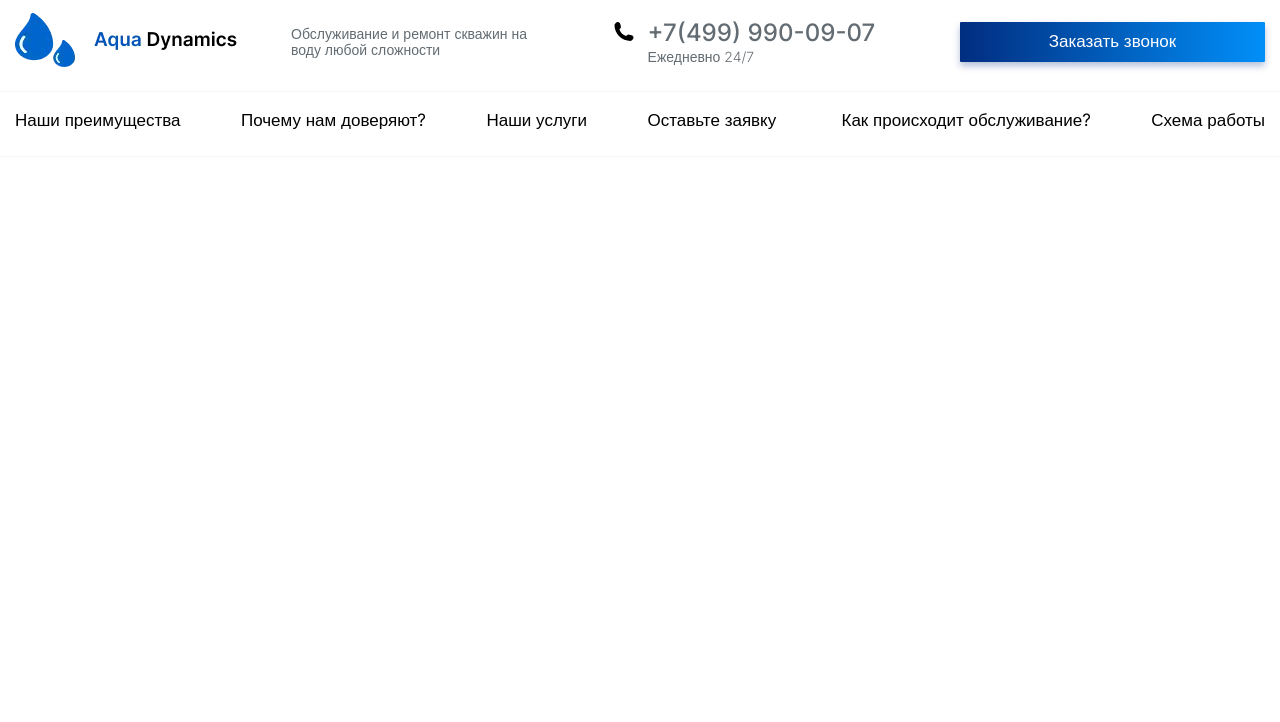
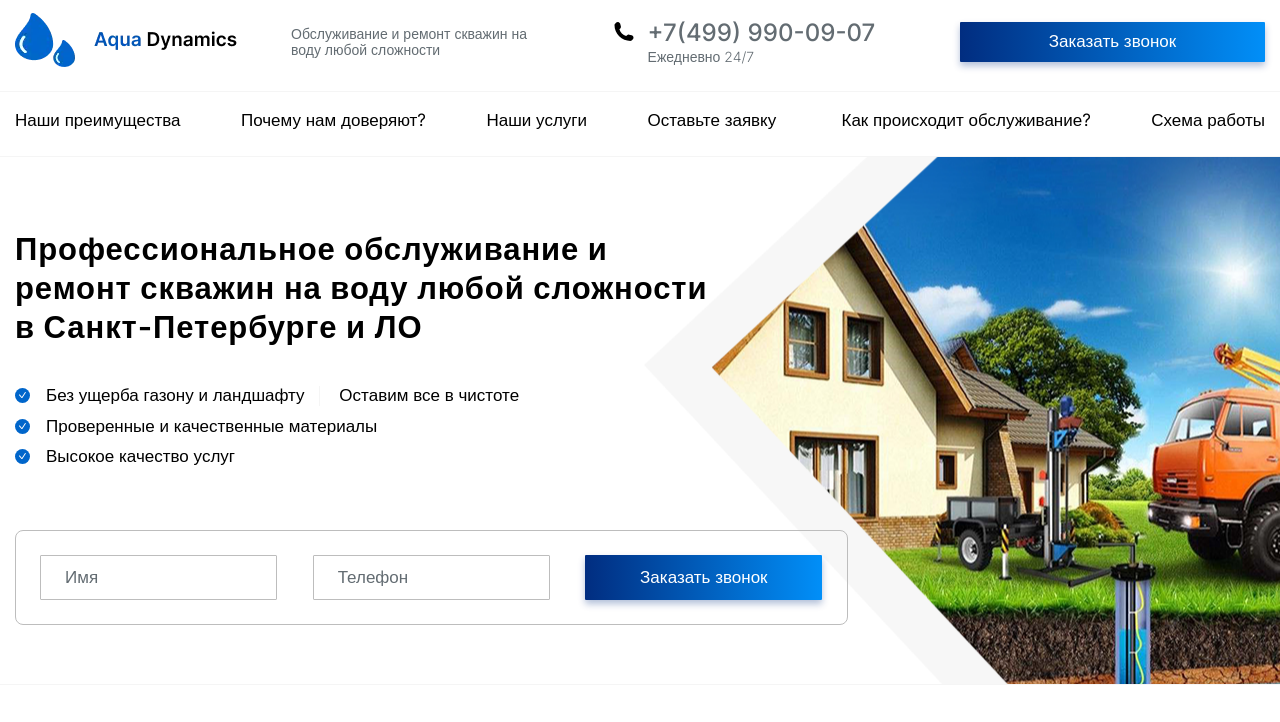
Before and after one commit to Unleashed97/aqua-dynamics, a website: page src/index.html in a window 1280 px wide. Drawn offline with nearby package versions, Linux system fonts and the light colour scheme; files that its build step writes are made by us from their sources; files whose address does not match are found by name.

Commit message:
feat: add section showcase

```diff
--- a/src/index.html
+++ b/src/index.html
@@ -11,7 +11,54 @@
     @@include('html/partials/header.html')
 
     <!-- main -->
-    <main></main>
+    <main>
+        <div class="container container--lg">
+            <section class="section section--showcase">
+                <div class="container">
+                    <div class="section__inner">
+                        <h1 class="section__title">Профессиональное обслуживание и
+                            ремонт скважин на воду любой сложности в
+                            Санкт-Петербурге и ЛО</h1>
+
+                        <div class="section__content">
+                            <ul class="list list--showcase">
+                                <li class="list__item">
+                                    <img src="img/icons/check.svg" class="list__icon" alt="">
+
+                                    <p>
+                                        <span class="list__item-w-decor">Без ущерба газону и ландшафту</span>
+                                        <span>Оставим
+                                            все в чистоте</span>
+                                    </p>
+                                </li>
+                                <li class="list__item">
+                                    <img src="img/icons/check.svg" class="list__icon" alt="">
+
+                                    Проверенные и качественные материалы
+                                </li>
+                                <li class="list__item">
+                                    <img src="img/icons/check.svg" class="list__icon" alt="">
+
+                                    Высокое качество услуг
+                                </li>
+                            </ul>
+
+                            <form action="/" method="post" class="form form--showcase">
+                                <div class="form__group">
+                                    <input type="text" name="name" class="form__input" placeholder="Имя">
+                                </div>
+                                <div class="form__group">
+                                    <input type="tel" name="tel" class="form__input" placeholder="Телефон">
+                                </div>
+
+                                <button type="button" class="btn btn--blue form__btn">Заказать звонок</button>
+                            </form>
+                        </div>
+                    </div>
+                </div>
+            </section>
+        </div>
+    </main>
     <!-- footer include -->
     @@include('html/partials/footer.html')
 
--- a/src/scss/components/container.scss
+++ b/src/scss/components/container.scss
@@ -6,5 +6,6 @@
 
     &--lg {
         max-width: 1470px;
+        padding: 0;
     }
 }
--- /dev/null
+++ b/src/scss/components/form.scss
@@ -0,0 +1,53 @@
+.form {
+    &--showcase {
+        max-width: 833px;
+
+        display: grid;
+        grid-template-columns: repeat(3, 1fr);
+        gap: 35px;
+
+        padding: 24px;
+
+        border-radius: 8px;
+        border: 1px solid $colors-decor;
+
+        @media (max-width: $xl) {
+            max-width: 400px;
+            grid-template-columns: 1fr;
+        }
+
+        @media (max-width: $sm) {
+            gap: 20px;
+        }
+
+        .form__group {
+        }
+
+        .form__input {
+            max-width: 237px;
+            width: 100%;
+            padding: 12px 24px;
+
+            border-radius: 1px;
+            border: 1px solid $colors-decor;
+
+            &::placeholder {
+                color: #636c72;
+            }
+
+            @media (max-width: $xl) {
+                max-width: 100%;
+            }
+        }
+
+        .form__btn {
+            width: 100%;
+            max-width: 237px;
+            padding: 11px;
+
+            @media (max-width: $xl) {
+                max-width: 100%;
+            }
+        }
+    }
+}
--- /dev/null
+++ b/src/scss/components/list.scss
@@ -0,0 +1,40 @@
+.list {
+    display: flex;
+    flex-direction: column;
+    &--showcase {
+        gap: 11px;
+
+        margin-bottom: 63px;
+
+        .list__item {
+            display: flex;
+            align-items: center;
+            gap: 16px;
+        }
+
+        .list__icon {
+            width: 15px;
+            height: 15px;
+        }
+
+        .list__item-w-decor {
+            position: relative;
+
+            display: inline-block;
+
+            padding-right: 30px;
+
+            &::after {
+                content: '';
+                position: absolute;
+                right: 15px;
+                top: 0;
+
+                width: 1px;
+                height: 100%;
+
+                background-color: #f5f5f5;
+            }
+        }
+    }
+}
--- /dev/null
+++ b/src/scss/components/section.scss
@@ -0,0 +1,50 @@
+.section {
+    &--showcase {
+        padding: 72px 0 59px;
+
+        margin-bottom: 52px;
+
+        background-image: url('../img/section/showcase/bg.png');
+        background-position: right center;
+        background-repeat: no-repeat;
+
+        border-bottom: 1px solid #f5f5f5;
+
+        @media (max-width: $lg) {
+            padding: 400px 0 0;
+            background-image: url('../img/section/showcase/bg-md.png');
+            background-position: right top;
+
+            border-bottom: 0;
+        }
+
+        @media (max-width: $md) {
+            padding: 400px 0 0;
+            background-image: url('../img/section/showcase/bg-md.png');
+            background-position: top center;
+        }
+
+        .section__inner {
+        }
+
+        .section__title {
+            max-width: 700px;
+            margin-bottom: 40px;
+        }
+    }
+
+    &__title {
+        font-size: 3.1rem;
+        font-weight: 600;
+        line-height: 39px;
+        letter-spacing: 0.03em;
+
+        @media (max-width: $lg) {
+            font-size: 2.5rem;
+        }
+        @media (max-width: $md) {
+            font-size: 2rem;
+            line-height: 1.2;
+        }
+    }
+}
--- a/src/scss/style.scss
+++ b/src/scss/style.scss
@@ -52,3 +52,6 @@ p {
 @import 'components/nav.scss';
 @import 'components/header.scss';
 @import 'components/footer.scss';
+@import 'components/section.scss';
+@import 'components/list.scss';
+@import 'components/form.scss';
```
Also changed, not shown: dist/css/style.css, dist/css/style.min.css, dist/img/icons/check.svg (added), dist/img/section/showcase/bg-md.png (added), dist/img/section/showcase/bg-md.webp (added), dist/img/section/showcase/bg.png (added), dist/img/section/showcase/bg.webp (added), dist/index.html, src/img/icons/check.svg (added), src/img/section/showcase/bg-md.png (added), src/img/section/showcase/bg.png (added).
